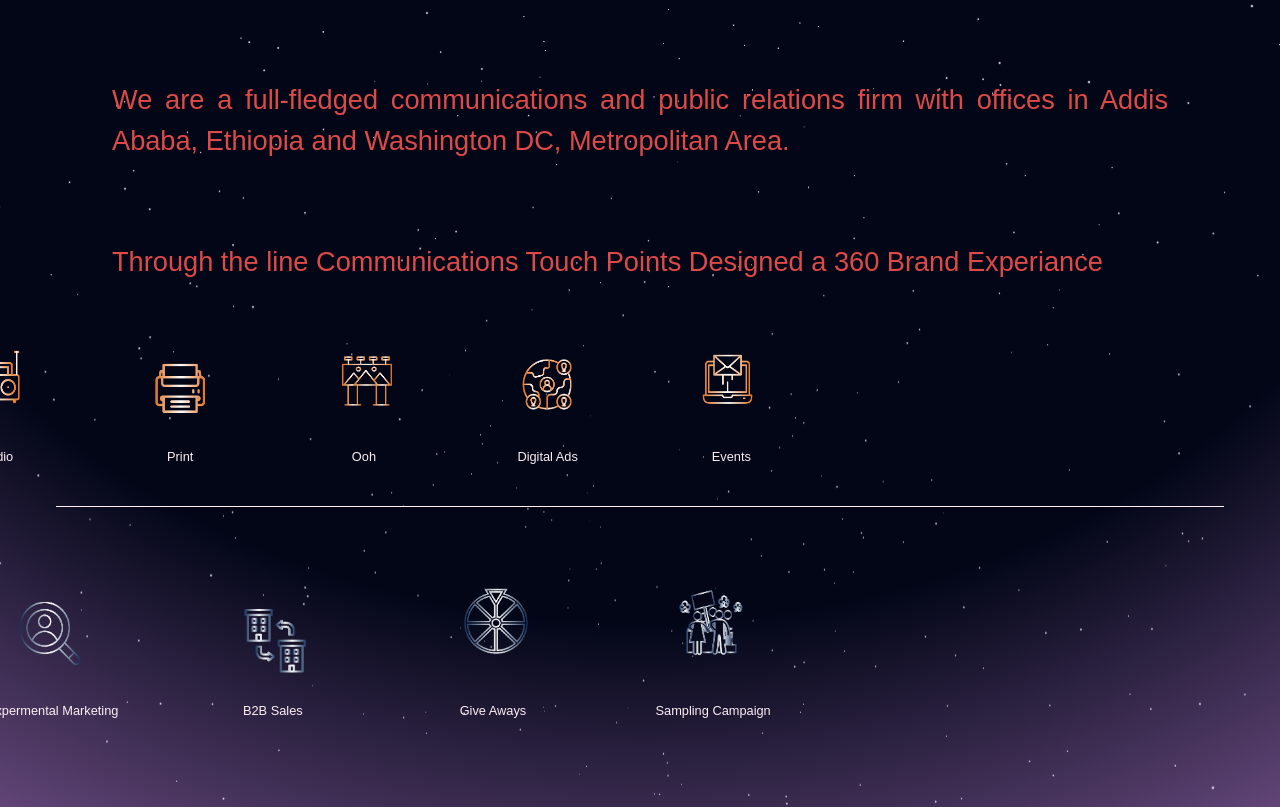
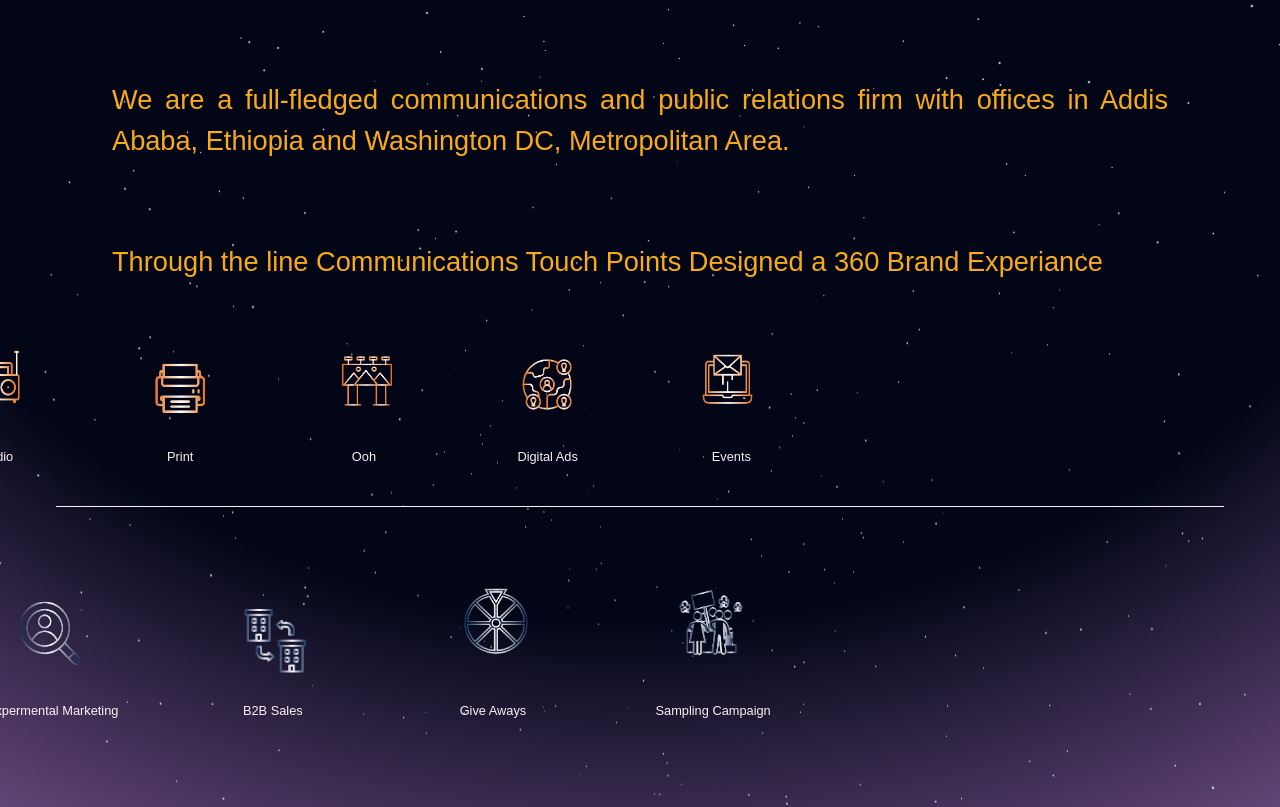
Before and after one commit to AmanuelZewdu/251Telecommunication-web-page, a React (Create React App) app: page /about/expermental in a window 1280 px wide. Shown: the top 807 px of the page. Built offline with nearby package versions, Linux system fonts and the light colour scheme; no server answers.

Commit message:
color change

```diff
--- a/src/component/aboutpages/expermental/Expermental.jsx
+++ b/src/component/aboutpages/expermental/Expermental.jsx
@@ -74,7 +74,8 @@ We are a full-fledged communications and public relations firm with offices in t
   marginLeft: '1rem',
   marginRight: '1rem',
   textAlign: 'justify' ,
-  fontFamily: 'Montserrat, sans-serif'
+  fontFamily: 'Montserrat, sans-serif' ,
+  color: '#F9AA19',
 }}>
  We are a full-fledged communications and public relations firm with offices in  Addis Ababa, Ethiopia and Washington DC, Metropolitan Area.
 </p>
@@ -88,7 +89,8 @@ We are a full-fledged communications and public relations firm with offices in t
 
           marginLeft: '1rem',  // Indent the block from the left
           marginRight: '1rem', // Indent the block from the right
-          textAlign: 'justify' // Optional: Justifies the text for better alignment
+          textAlign: 'justify' ,
+          color: '#F9AA19',
         }} > Through the line Communications Touch Points Designed a 360 Brand Experiance</h1>
         <div className="flex flex-col items-center gap-10">
           {/* ATL Section */}
```
